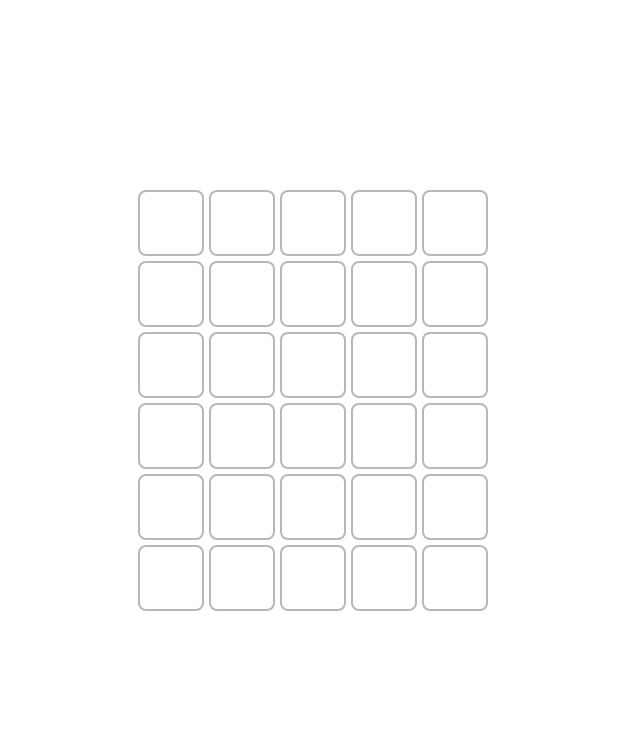
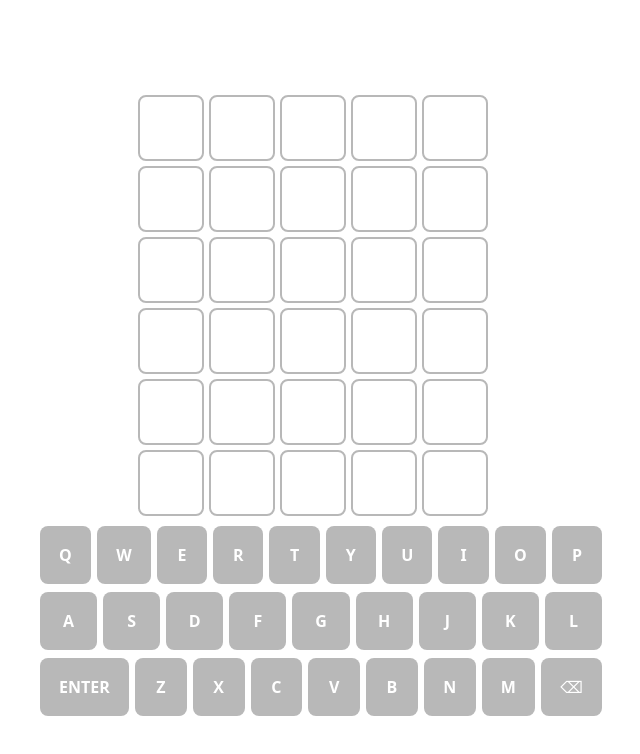
Before and after one commit to YoussraElmortai/wordle, a React app: page / in a window 1280 px wide. Shown: the top 754 px of the page, without its empty margins (327-967 px from the left). Built offline with nearby package versions, Linux system fonts and the light colour scheme; the HTML template or start-up script is replaced by a standard one.

Commit message:
added keyboard styling

```diff
--- a/src/components/Keyboard.css
+++ b/src/components/Keyboard.css
@@ -0,0 +1,29 @@
+.keyboard {
+    display: flex;
+    flex-flow: column;
+    gap: 8px;
+    padding: 0 8px;
+    width: 100%;
+    margin: 0 auto;
+}
+
+.keyboard-row {
+    display: flex;
+    justify-content: center;
+    gap: 6px;
+    width: 100%;
+}
+
+
+.keyboard-key {
+    font-weight: bold;
+    border: 0;
+    height: 58px;
+    cursor: pointer;
+    background-color: #b8b8b8;
+    color: white;
+    flex: 1;
+    text-transform: uppercase;
+}
+
+.keyboard-key-wide {}
--- a/src/components/Keyboard.jsx
+++ b/src/components/Keyboard.jsx
@@ -1,9 +1,35 @@
+import "./Keyboard.css";
+
 const KEYBOARDS_ROWS = [
   ["Q", "W", "E", "R", "T", "Y", "U", "I", "O", "P"],
   ["A", "S", "D", "F", "G", "H", "J", "K", "L"],
   ["Enter", "Z", "X", "C", "V", "B", "N", "M", "Backspace"],
 ];
 
-const Keyboard = ({ onKeyPress }) => {};
+const Keyboard = ({ onKeyPress }) => {
+  return (
+    <div className='keyboard'>
+      {KEYBOARDS_ROWS.map((row, rowIndex) => {
+        return (
+          <div key={rowIndex} className='keyboard-row'>
+            {row.map((key) => {
+              return (
+                <button
+                  className={`keyboard-key ${
+                    key === "Backspace" || key === "Enter"
+                      ? "keyboard-key-wide"
+                      : ""
+                  }`}
+                >
+                  {key === "Backspace" ? "⌫" : key}
+                </button>
+              );
+            })}
+          </div>
+        );
+      })}
+    </div>
+  );
+};
 
 export default Keyboard;
```
